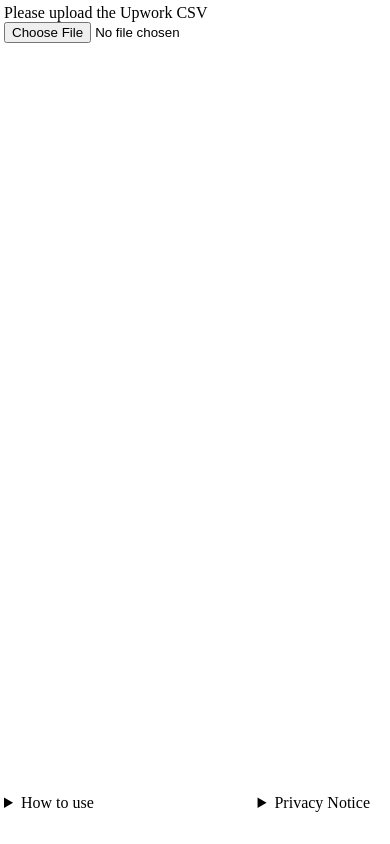
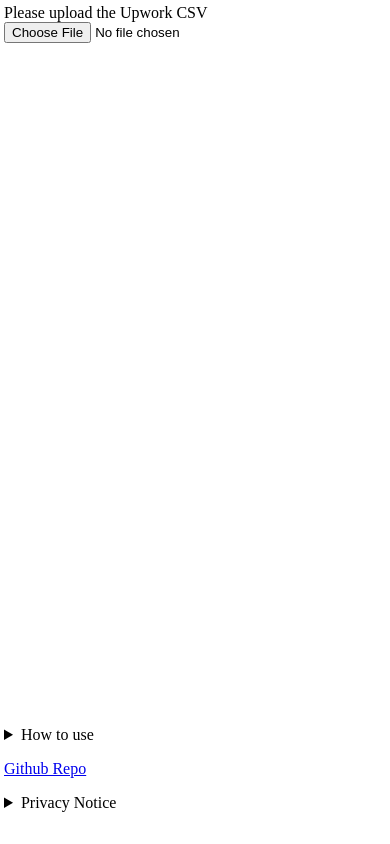
Before and after one commit to JorensM/upwork-csv, a plain HTML site: page index.html in a window 390 px wide. Drawn offline with Linux system fonts and the light colour scheme.

Commit message:
feat: add Github Repo link and add responsive layout to footer

```diff
--- a/index.html
+++ b/index.html
@@ -68,6 +68,7 @@
                 After making chnages to the options, click the 'Update' button and the table will be updated with the new
                 calculations
             </details>
+            <a href='https://github.com/JorensM/upwork-csv'>Github Repo</a>
             <details class='privacy-policy'>
                 <summary>Privacy Notice</summary>
                 No personally identifiable infomation is being collected. All data is stored
--- a/style.css
+++ b/style.css
@@ -80,21 +80,23 @@ td, th {
 /* Layout */
 
 .privacy-policy {
-    margin-top: auto;
-    margin-left: auto;
-    margin-right: 16px;
+    /* margin-top: auto; */
+    /* margin-left: auto; */
+    /* margin-right: 16px; */
     max-width: 400px;
 }
 
 .how-to-use {
     max-width: 500px;
-    margin-top: auto;
+    /* margin-top: auto; */
 }
 
 footer {
     margin-top: auto;
-    display:flex;
+    display: flex;
+    flex-direction: column;
     justify-content: space-between;
+    gap: 16px;
 }
 
 /* Buttons */
@@ -120,3 +122,9 @@ form#options {
     padding: 16px;
     width: fit-content;
 }
+
+@media screen and (min-width: 700px) {
+    footer {
+        flex-direction: row;
+    }
+}
```
